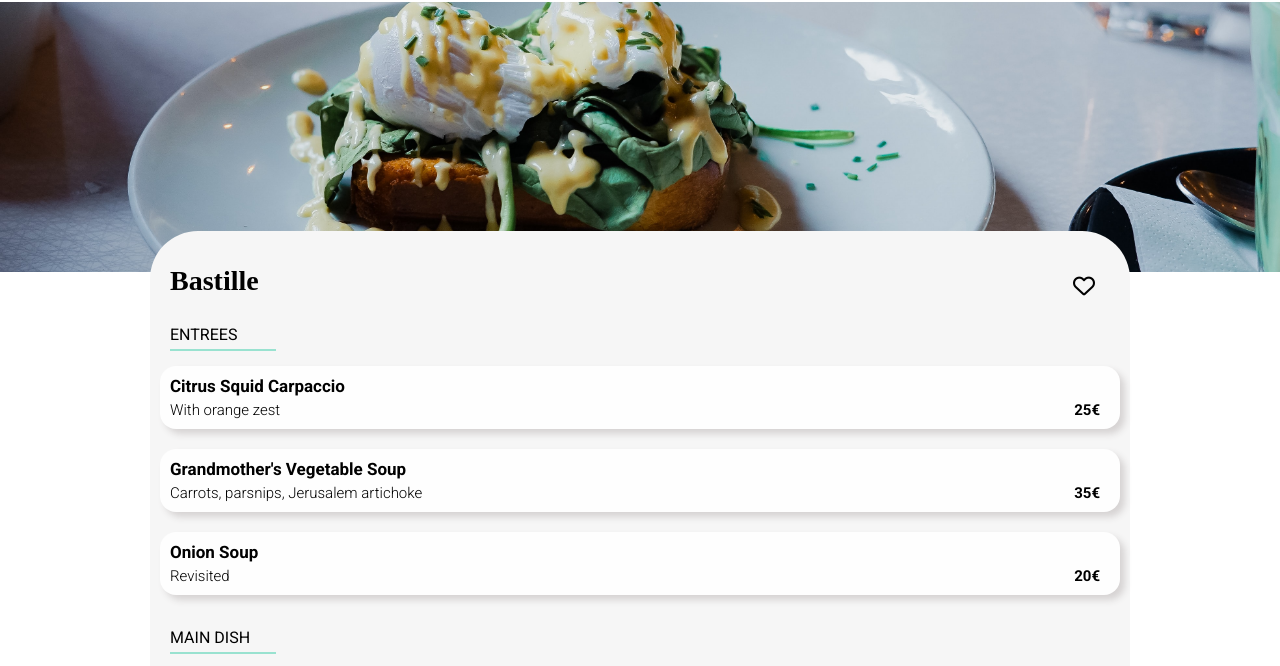
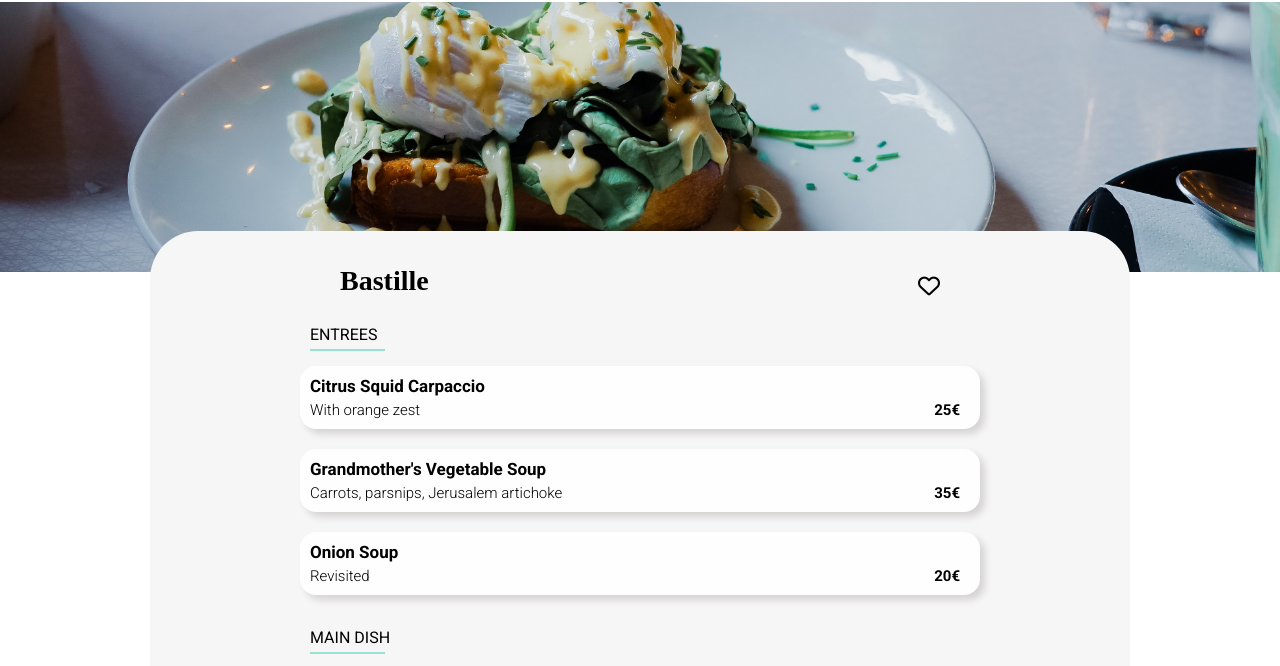
Before and after one commit to zff930/Project3, a website: page html/menu-Bastille.html in a window 1280 px wide. Shown: the part 60-726 px from the top of the page. Drawn offline with Linux system fonts and the light colour scheme; a web font is replaced by a local one.

Commit message:
Modified desktop version of all restaurants' menus.

```diff
--- a/sass/pages/_menu-Bastille.scss
+++ b/sass/pages/_menu-Bastille.scss
@@ -62,7 +62,7 @@ header {
             margin-left: 10px;
 
             @include desktop {
-                margin-left: 125px;
+                margin-left: 40px;
             }
         }
 
@@ -93,7 +93,7 @@ header {
             }
 
             @include desktop {
-                right: 100px;
+                right: 40px;
             }
         }
     }
--- a/sass/pages/_menu-LeGourmand.scss
+++ b/sass/pages/_menu-LeGourmand.scss
@@ -60,7 +60,7 @@ header {
             margin-left: 10px;
 
             @include desktop {
-                margin-left: 80px;
+                margin-left: 40px;
             }
         }
 
@@ -91,7 +91,7 @@ header {
             }
 
             @include desktop {
-                right: 80px;
+                right: 40px;
             }
         }
     }
--- a/sass/pages/_menu-TheEnchantedPlate.scss
+++ b/sass/pages/_menu-TheEnchantedPlate.scss
@@ -14,7 +14,6 @@ header {
             margin: 20px auto 14px auto;
             width: 165px;
             height: 28px;
-            position: relative;
         }
 
         & .back-to-home-icon {
@@ -32,6 +31,10 @@ header {
         width: 100%;
         height: 270px;
         object-fit: cover;
+
+        @include desktop {
+            object-position: 50% 65%;
+        }
     }
 }
 
@@ -40,14 +43,28 @@ header {
     border-radius: 3em 3em 0 0;
     padding: 15px 10px 50px 10px;
 
+    @include desktop {
+        margin-left: 150px;
+        margin-right: 150px;
+        padding-left: 150px;
+        padding-right: 150px;
+    }
+
     &__title {
         position: relative;
 
         & h1 {
             font-family: "Shrikhand", serif;
             font-size: 28px;
+            text-wrap: wrap;
             margin-bottom: 10px;
             margin-left: 10px;
+            margin-right: 100px;
+
+            @include desktop {
+                margin-left: 40px;
+                margin-right: 0px;
+            }
         }
 
         .like-icon {
@@ -74,6 +91,10 @@ header {
                 color: transparent;
                 opacity: 0;
                 transition: opacity 500ms;
+            }
+
+            @include desktop {
+                right: 40px;
             }
         }
     }
--- a/sass/pages/_menu-TheFullPlate.scss
+++ b/sass/pages/_menu-TheFullPlate.scss
@@ -14,7 +14,6 @@ header {
             margin: 20px auto 14px auto;
             width: 165px;
             height: 28px;
-            position: relative;
         }
 
         & .back-to-home-icon {
@@ -32,6 +31,10 @@ header {
         width: 100%;
         height: 270px;
         object-fit: cover;
+
+        @include desktop {
+            object-position: 50% 65%;
+        }
     }
 }
 
@@ -39,6 +42,13 @@ header {
     background-color: #f6f6f6;
     border-radius: 3em 3em 0 0;
     padding: 15px 10px 50px 10px;
+
+    @include desktop {
+        margin-left: 150px;
+        margin-right: 150px;
+        padding-left: 150px;
+        padding-right: 150px;
+    }
 
     &__title {
         position: relative;
@@ -48,6 +58,10 @@ header {
             font-size: 28px;
             margin-bottom: 10px;
             margin-left: 10px;
+
+            @include desktop {
+                margin-left: 40px;
+            }
         }
 
         .like-icon {
@@ -74,6 +88,10 @@ header {
                 color: transparent;
                 opacity: 0;
                 transition: opacity 500ms;
+            }
+
+            @include desktop {
+                right: 40px;
             }
         }
     }
```
Also changed, not shown: css/main.css.
